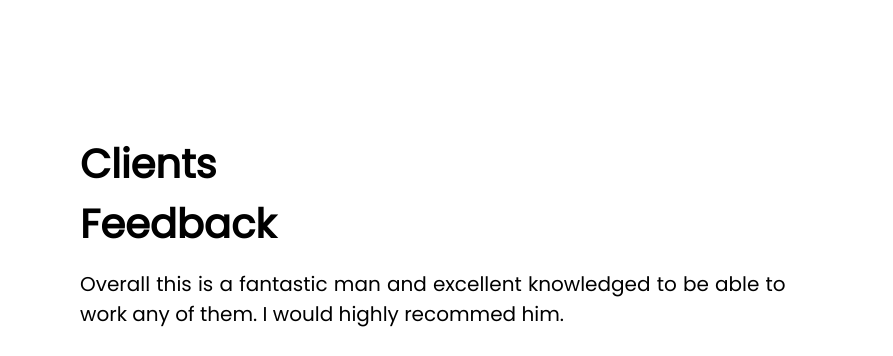
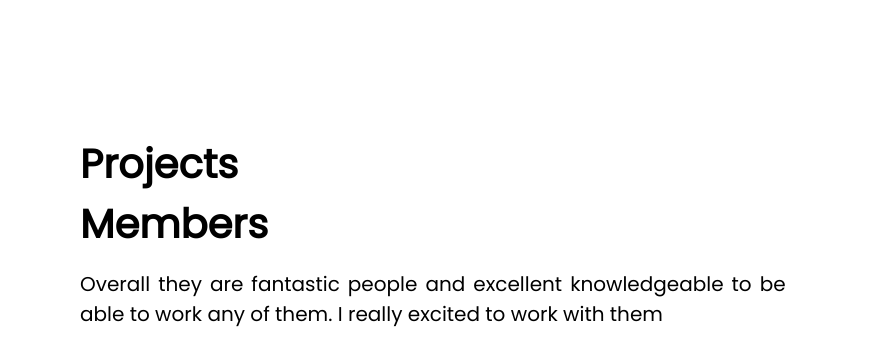
Before and after one commit to ohnadir/first-assignment, a plain HTML site: page index.html in a window 1280 px wide. Shown: the part 1960-2316 px from the top of the page, 0-893 px from the left. Drawn offline with Linux system fonts and the light colour scheme; a web font is replaced by a local one.

Commit message:
last change

```diff
--- a/index.html
+++ b/index.html
@@ -57,9 +57,9 @@
     </section>
     <section class="another-docu">
         <div class="details">
-            <h1>Clients</h1>
-            <h1>Feedback</h1>
-            <p>Overall this is a fantastic man and excellent knowledged to be able to work any of them. I would highly recommed him. </p>
+            <h1>Projects</h1>
+            <h1>Members</h1>
+            <p>Overall they are fantastic people and excellent knowledgeable to be able to work any of them. I really excited to work with them</p>
             <a href="">Read more Documentation</a>
         </div>
         <div class="person" style="padding-left: 10%;">
```
